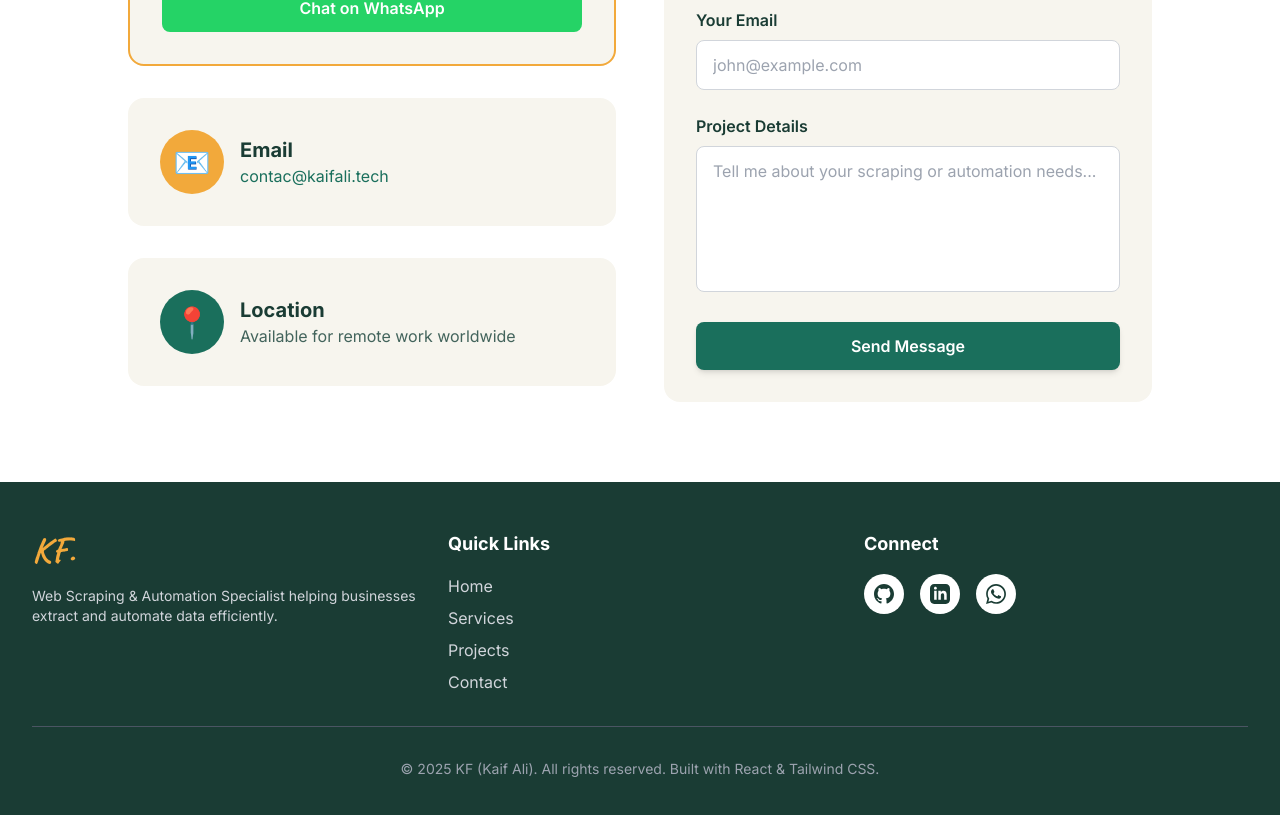
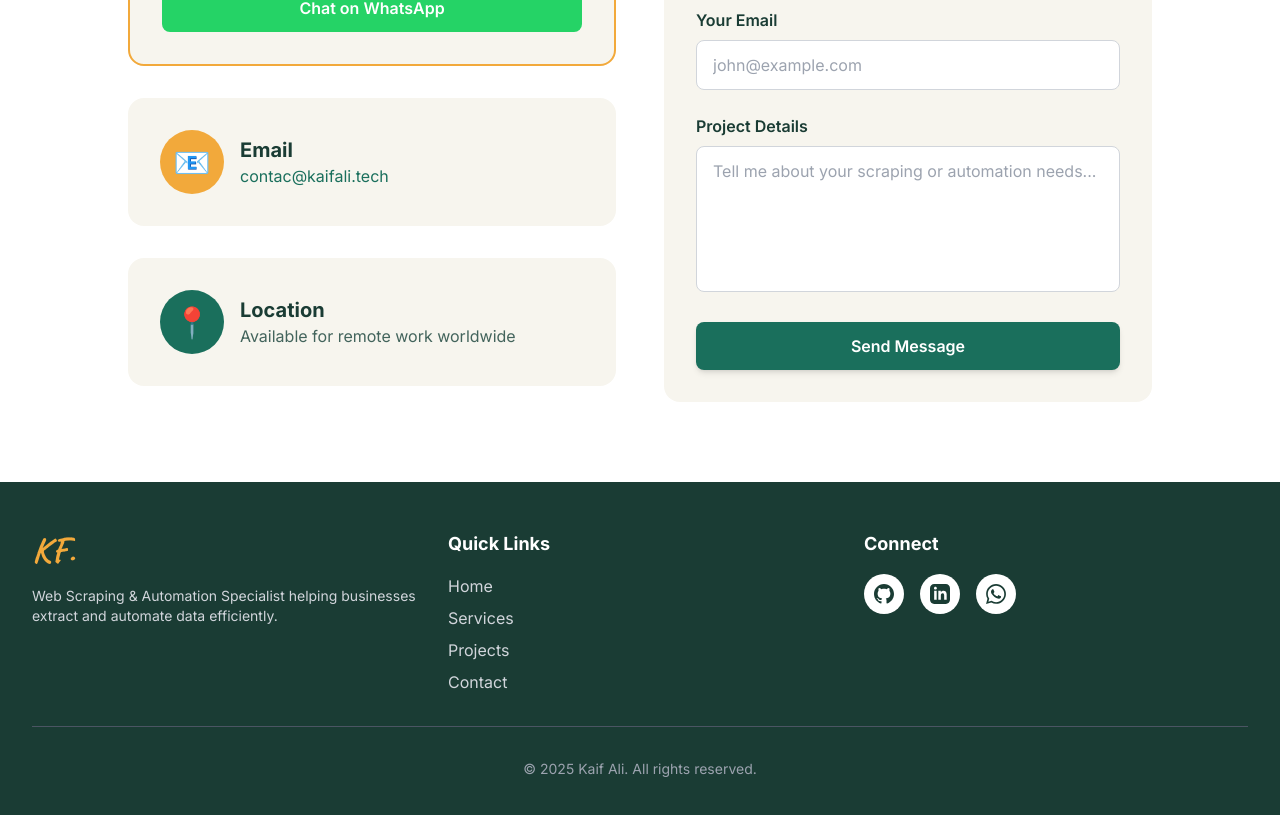
Before and after one commit to kaif11ali/portfolio, a React (Vite) app: page / in a window 1280 px wide. Shown: the part 3561-4376 px from the top of the page. Built offline with nearby package versions, Linux system fonts and the light colour scheme; the HTML template or start-up script is replaced by a standard one.

Commit message:
fix: remove unnecessary text from footer copyright notice for clarity

```diff
--- a/src/components/Footer.jsx
+++ b/src/components/Footer.jsx
@@ -86,7 +86,7 @@ const Footer = () => {
         {/* Copyright */}
         <div className="border-t border-gray-600 pt-8 text-center">
           <p className="text-gray-400 text-sm">
-            © {new Date().getFullYear()} KF (Kaif Ali). All rights reserved. Built with React & Tailwind CSS.
+            © {new Date().getFullYear()} Kaif Ali. All rights reserved.
           </p>
         </div>
 
```
Also changed, not shown: public/profile-pic.jpg (deleted).
